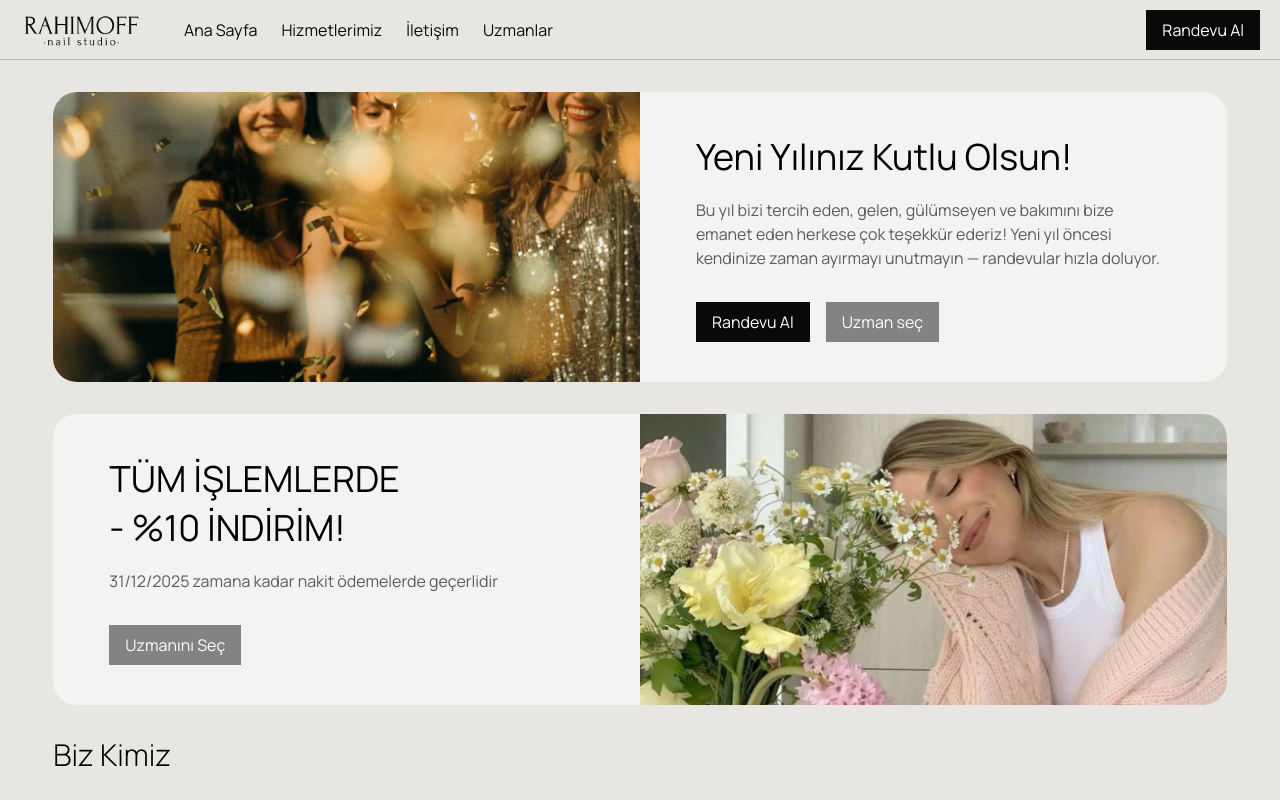
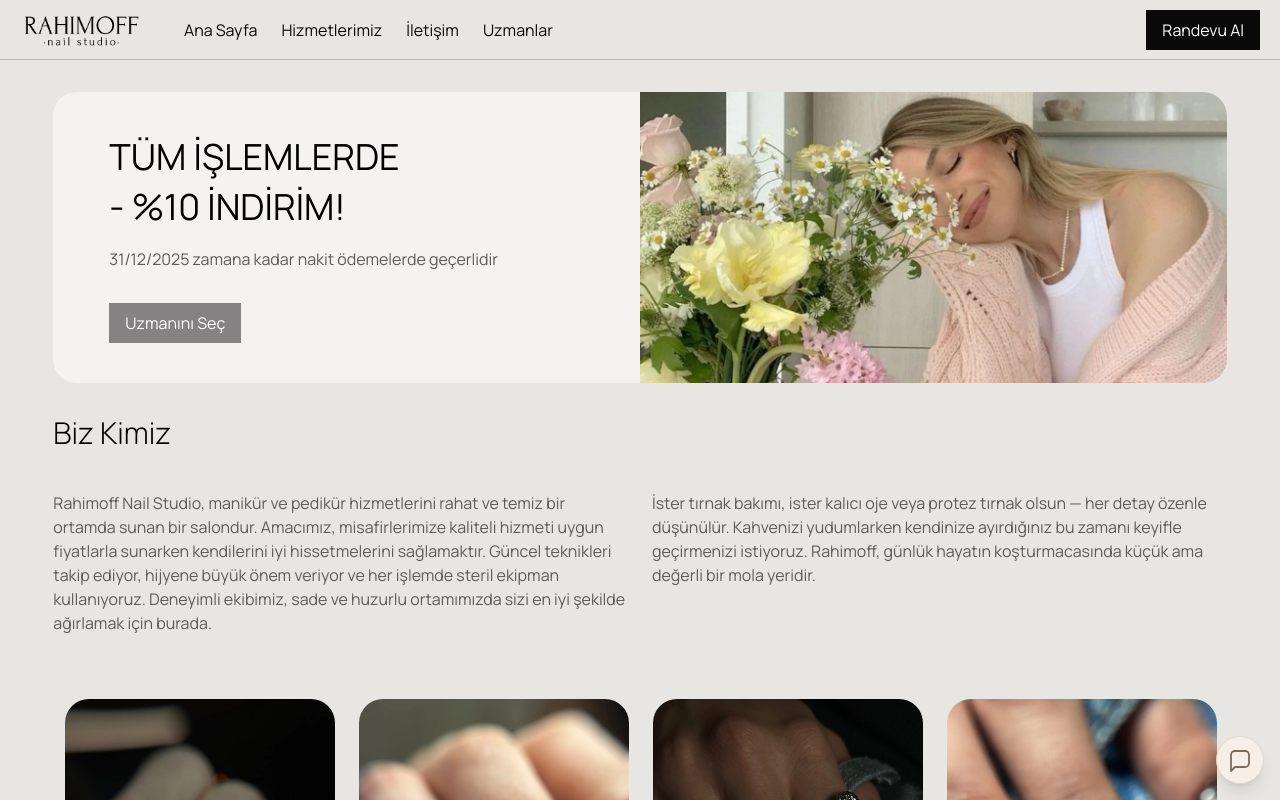
Before and after one commit to ruslanrahimov/rahimoff-nail-studio-react-app, a React (Vite) app: page / in a window 1280 px wide. Shown: the top 800 px of the page. Built offline with nearby package versions, Linux system fonts and the light colour scheme.

Commit message:
update hero

```diff
--- a/src/App.jsx
+++ b/src/App.jsx
@@ -7,6 +7,7 @@ import Home from "./components/pages/HomePage.jsx";
 import ErrorPage from "./components/pages/ErrorPage.jsx";
 import MastersPage from "./components/pages/MastersPage.jsx";
 import MasterPage from "./components/pages/MasterPage.jsx";
+import MessageWidget from "./components/MessageWidget.jsx";
 
 import "./App.css";
 import SalonRules from "./components/pages/SalonRules.jsx";
@@ -30,6 +31,7 @@ function App() {
                                         <Route path="/masters/:id" element={<MasterPage />} />
                                 </Routes>
                         </div>
+                        <MessageWidget />
                         <Footer />
                 </BrowserRouter>
         );
--- /dev/null
+++ b/src/components/MessageWidget.jsx
@@ -0,0 +1,81 @@
+import { useEffect, useRef, useState } from "react";
+
+export default function MessageWidget() {
+        const [open, setOpen] = useState(false);
+        const ref = useRef(null);
+
+        useEffect(() => {
+                if (!open) return;
+
+                const handleClickOutside = (e) => {
+                        if (ref.current && !ref.current.contains(e.target)) {
+                                setOpen(false);
+                        }
+                };
+
+                document.addEventListener("mousedown", handleClickOutside);
+                return () =>
+                        document.removeEventListener("mousedown", handleClickOutside);
+        }, [open]);
+
+        return (
+                <div ref={ref} className="fixed bottom-4 right-4 z-50 flex flex-col items-center">
+                        {/* раскрывающийся блок */}
+                        <div
+                                className={`
+          mb-2 flex w-12 flex-col items-center gap-2 overflow-hidden
+          rounded-full border border-[#e6d8c8] bg-[#f8f2ea] shadow-lg
+          transition-all duration-300 ease-out
+          ${open
+                                                ? "max-h-64 opacity-100 translate-y-0 scale-100"
+                                                : "max-h-0 opacity-0 translate-y-2 scale-95"}
+        `}
+                        >
+                                {/* Instagram */}
+                                <a
+                                        href="https://instagram.com/yourprofile"
+                                        target="_blank"
+                                        rel="noopener noreferrer"
+                                        className="flex h-10 w-10 items-center justify-center rounded-full bg-[#fbf6f1] text-[#7c6a5a] transition hover:-translate-y-0.5"
+                                >
+                                        <svg viewBox="0 0 24 24" fill="currentColor" className="h-5 w-5">
+                                                <path d="M7.75 2h8.5A5.75 5.75 0 0122 7.75v8.5A5.75 5.75 0 0116.25 22h-8.5A5.75 5.75 0 012 16.25v-8.5A5.75 5.75 0 017.75 2zm0 1.5A4.25 4.25 0 003.5 7.75v8.5A4.25 4.25 0 007.75 20.5h8.5a4.25 4.25 0 004.25-4.25v-8.5A4.25 4.25 0 0016.25 3.5h-8.5zM12 7a5 5 0 110 10 5 5 0 010-10zm0 1.5a3.5 3.5 0 100 7 3.5 3.5 0 000-7zm5.25-.88a.88.88 0 110 1.75.88.88 0 010-1.75z" />
+                                        </svg>
+                                </a>
+
+                                {/* WhatsApp */}
+                                <a
+                                        href="https://wa.me/905xxxxxxxxx"
+                                        target="_blank"
+                                        rel="noopener noreferrer"
+                                        className="flex h-10 w-10 items-center justify-center rounded-full bg-[#fbf6f1] text-[#7c6a5a] transition hover:-translate-y-0.5"
+                                >
+                                        <svg viewBox="0 0 24 24" fill="currentColor" className="h-5 w-5">
+                                                <path d="M20.52 3.48A11.91 11.91 0 0012 0 12 12 0 000 12a11.87 11.87 0 001.64 6.02L0 24l6.19-1.62A11.9 11.9 0 0012 24a12 12 0 0012-12 11.91 11.91 0 00-3.48-8.52zM12 22a9.94 9.94 0 01-5.1-1.41l-.37-.22-3.67.96.98-3.57-.24-.38A9.93 9.93 0 0112 2a10 10 0 0110 10 10 10 0 01-10 10z" />
+                                        </svg>
+                                </a>
+                        </div>
+
+                        {/* основная кнопка */}
+                        <button
+                                onClick={() => setOpen((v) => !v)}
+                                className="flex h-12 w-12 items-center justify-center rounded-full border border-[#e6d8c8] bg-[#f6efe7] text-[#7c6a5a] shadow-lg transition hover:-translate-y-0.5"
+                        >
+                                {/* иконка сообщения */}
+                                <svg
+                                        viewBox="0 0 24 24"
+                                        fill="none"
+                                        stroke="currentColor"
+                                        strokeWidth="1.8"
+                                        className="h-6 w-6"
+                                >
+                                        <path
+                                                strokeLinecap="round"
+                                                strokeLinejoin="round"
+                                                d="M21 15a4 4 0 01-4 4H7l-4 4V7a4 4 0 014-4h10a4 4 0 014 4z"
+                                        />
+                                </svg>
+                        </button>
+                </div>
+        );
+}
--- a/src/data/hero.jsx
+++ b/src/data/hero.jsx
@@ -4,21 +4,6 @@ const baseUrl = import.meta.env.BASE_URL;
 const wpChatLink = import.meta.env.VITE_WP_CHAT_LINK;
 
 export const heroData = [
-  {
-    title: "Yeni Yılınız Kutlu Olsun!",
-    text: "Bu yıl bizi tercih eden, gelen, gülümseyen ve bakımını bize emanet eden herkese çok teşekkür ederiz! Yeni yıl öncesi kendinize zaman ayırmayı unutmayın — randevular hızla doluyor.",
-    image: `${baseUrl}new-year.webp`,
-    isReversed: false,
-    buttons: (
-      <div className="flex gap-4 w-full max-md:flex-col">
-        <AppointmentButton url={wpChatLink}>Randevu Al</AppointmentButton>
-        <SecondaryLinkButton path="/masters">
-          Uzman seç
-        </SecondaryLinkButton>
-      </div>
-    ),
-  },
-
         {
                 title: "TÜM İŞLEMLERDE - %10 İNDİRİM!",
                 text: "31/12/2025 zamana kadar nakit ödemelerde geçerlidir",
```
Lines whose indentation alone changed are shown as unchanged.
